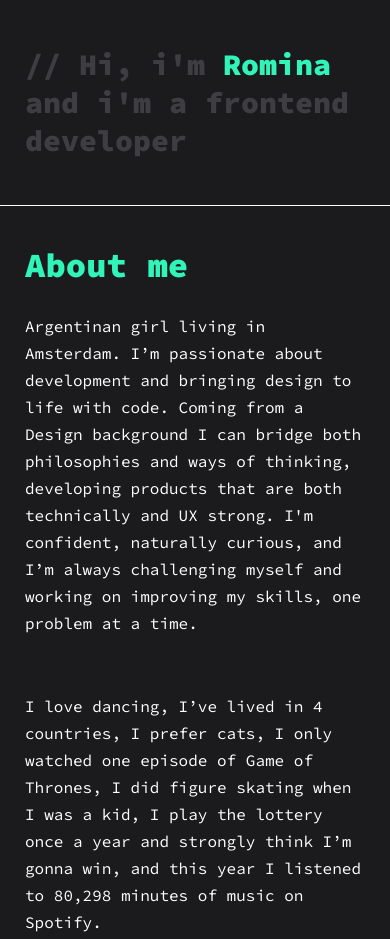
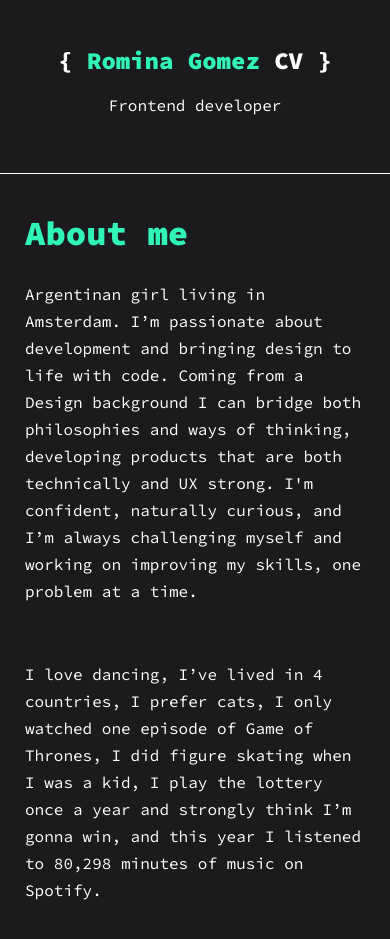
Before and after one commit to orioriana/romina-site, a website: page public/index.html in a window 390 px wide. Shown: the top 939 px of the page. Drawn offline with nearby package versions, Linux system fonts and the light colour scheme.

Commit message:
css changes

```diff
--- a/public/css/style.scss
+++ b/public/css/style.scss
@@ -298,8 +298,9 @@ ul{
   font-size: 34px;
 }
 
-#label-mob{
+#label-mob, .mob-subtitle{
   display: none;
+  text-align: center;
 }
 
 //Mobile version
@@ -322,14 +323,14 @@ ul{
   visibility: visible;
   }
   body h3 {
-    font-size: 30px;
+    font-size: 24px;
     margin: 15px 0 8px 0;
 }
   .pages {
     display: flex;
     flex-direction: column;
   }
-  .mob-title{
+  .mob-title, .mob-subtitle{
     display: block;
   }
   .skills{
--- a/public/index.html
+++ b/public/index.html
@@ -28,7 +28,8 @@
       <div class="flex-column justify-content-between">
         <div class="container">
           <h3 class="grey" id="label">// Hi, i'm a frontend developer</h3>
-          <h3 class="grey" id="label-mob">// Hi, i'm <span class="bold green">Romina</span> and i'm a frontend developer</h3>
+          <h3 id="label-mob">{ <span class="green">Romina Gomez</span> CV }</h3>
+          <p class="mob-subtitle">Frontend developer</p>
           <div class="flex align-items-start menu-container">
             <h1 class="h1-desktop"><span id="const">const</span> <span class="green"><span class='letter'>R</span><span class='letter'>o</span><span class='letter'>m</span><span class='letter'>i</span><span class='letter'>n</span><span class='letter'>a</span></span> =</h1>
             <div class="flex justify-content-between">
```
Also changed, not shown: public/css/style.css.
